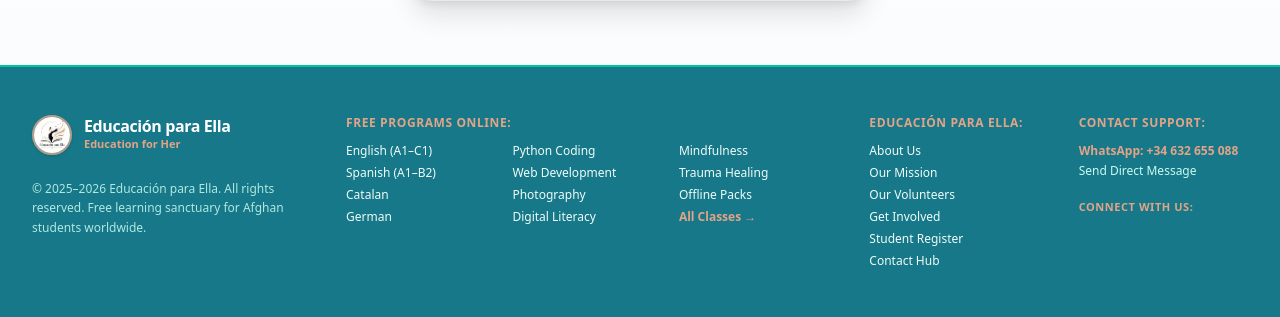
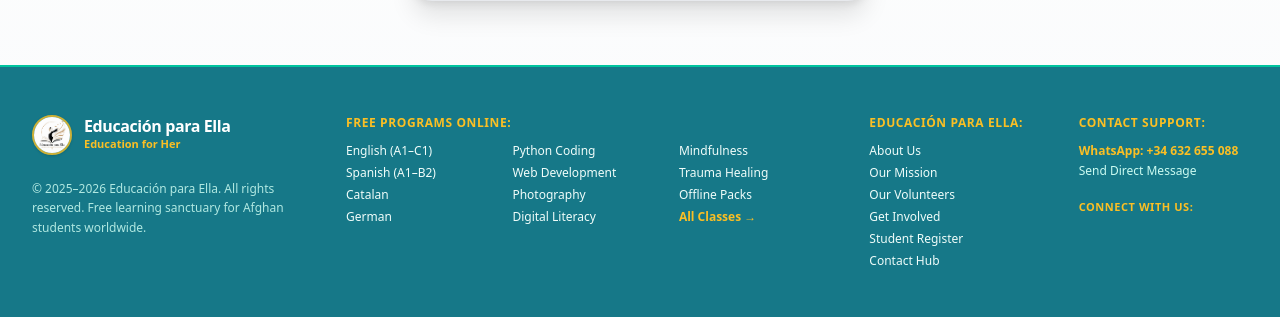
Before and after one commit to KhairullahChakir/educacion-para-ella, a Django app: page /register/ in a window 1280 px wide. Shown: the part 876-1193 px from the top of the page. Run offline with Django 5.2, Linux system fonts and the light colour scheme; data that the repository does not hold is empty.

Commit message:
Update footer headings, subtitle, and action texts from orange to bright amber-gold #fbbf24

```diff
--- a/templates/base.html
+++ b/templates/base.html
@@ -232,12 +232,12 @@
                 <!-- Left Column (3 cols): Brand & Copyright -->
                 <div class="lg:col-span-3 space-y-4">
                     <a href="{% url 'core:home' %}" class="flex items-center gap-3 group">
-                        <img src="{% static 'images/logo.jpeg' %}" alt="Education for Her Logo" class="h-10 w-10 rounded-full object-cover border-2 border-[#e2a488]/80 shadow-sm group-hover:scale-105 transition-transform shrink-0">
+                        <img src="{% static 'images/logo.jpeg' %}" alt="Education for Her Logo" class="h-10 w-10 rounded-full object-cover border-2 border-[#fbbf24]/80 shadow-sm group-hover:scale-105 transition-transform shrink-0">
                         <div>
                             <span class="text-base font-extrabold text-white tracking-tight block leading-tight">
                                 {{ footer_settings.brand_name|default:'Educación para Ella' }}
                             </span>
-                            <span class="text-[11px] font-bold text-[#e2a488] block">
+                            <span class="text-[11px] font-bold text-[#fbbf24] block">
                                 {{ footer_settings.brand_subtitle|default:'Education for Her' }}
                             </span>
                         </div>
@@ -250,53 +250,53 @@
 
                 <!-- Center Section (5 cols): Free Courses & Languages (3 Sub-Columns) -->
                 <div class="lg:col-span-5 space-y-3">
-                    <h4 class="text-xs font-black uppercase tracking-wider text-[#e2a488]">
+                    <h4 class="text-xs font-black uppercase tracking-wider text-[#fbbf24]">
                         Free Programs Online:
                     </h4>
                     <div class="grid grid-cols-2 sm:grid-cols-3 gap-x-4 gap-y-2 text-xs text-teal-50">
                         <div class="space-y-1.5">
-                            <a href="{% url 'core:classes' %}" class="block hover:text-[#e2a488] transition-colors">English (A1–C1)</a>
-                            <a href="{% url 'core:classes' %}" class="block hover:text-[#e2a488] transition-colors">Spanish (A1–B2)</a>
-                            <a href="{% url 'core:classes' %}" class="block hover:text-[#e2a488] transition-colors">Catalan</a>
-                            <a href="{% url 'core:classes' %}" class="block hover:text-[#e2a488] transition-colors">German</a>
+                            <a href="{% url 'core:classes' %}" class="block hover:text-[#fbbf24] transition-colors">English (A1–C1)</a>
+                            <a href="{% url 'core:classes' %}" class="block hover:text-[#fbbf24] transition-colors">Spanish (A1–B2)</a>
+                            <a href="{% url 'core:classes' %}" class="block hover:text-[#fbbf24] transition-colors">Catalan</a>
+                            <a href="{% url 'core:classes' %}" class="block hover:text-[#fbbf24] transition-colors">German</a>
                         </div>
                         <div class="space-y-1.5">
-                            <a href="{% url 'core:classes' %}" class="block hover:text-[#e2a488] transition-colors">Python Coding</a>
-                            <a href="{% url 'core:classes' %}" class="block hover:text-[#e2a488] transition-colors">Web Development</a>
-                            <a href="{% url 'core:classes' %}" class="block hover:text-[#e2a488] transition-colors">Photography</a>
-                            <a href="{% url 'core:classes' %}" class="block hover:text-[#e2a488] transition-colors">Digital Literacy</a>
+                            <a href="{% url 'core:classes' %}" class="block hover:text-[#fbbf24] transition-colors">Python Coding</a>
+                            <a href="{% url 'core:classes' %}" class="block hover:text-[#fbbf24] transition-colors">Web Development</a>
+                            <a href="{% url 'core:classes' %}" class="block hover:text-[#fbbf24] transition-colors">Photography</a>
+                            <a href="{% url 'core:classes' %}" class="block hover:text-[#fbbf24] transition-colors">Digital Literacy</a>
                         </div>
                         <div class="space-y-1.5">
-                            <a href="{% url 'core:mindfulness' %}" class="block hover:text-[#e2a488] transition-colors">Mindfulness</a>
-                            <a href="{% url 'core:mindfulness' %}" class="block hover:text-[#e2a488] transition-colors">Trauma Healing</a>
-                            <a href="{% url 'core:classes' %}" class="block hover:text-[#e2a488] transition-colors">Offline Packs</a>
-                            <a href="{% url 'core:classes' %}" class="block font-extrabold text-[#e2a488] hover:underline">All Classes →</a>
+                            <a href="{% url 'core:mindfulness' %}" class="block hover:text-[#fbbf24] transition-colors">Mindfulness</a>
+                            <a href="{% url 'core:mindfulness' %}" class="block hover:text-[#fbbf24] transition-colors">Trauma Healing</a>
+                            <a href="{% url 'core:classes' %}" class="block hover:text-[#fbbf24] transition-colors">Offline Packs</a>
+                            <a href="{% url 'core:classes' %}" class="block font-extrabold text-[#fbbf24] hover:underline">All Classes →</a>
                         </div>
                     </div>
                 </div>
 
                 <!-- Column 3 (2 cols): About & Organization Links -->
                 <div class="lg:col-span-2 space-y-3">
-                    <h4 class="text-xs font-black uppercase tracking-wider text-[#e2a488]">
+                    <h4 class="text-xs font-black uppercase tracking-wider text-[#fbbf24]">
                         Educación para Ella:
                     </h4>
                     <div class="space-y-1.5 text-xs text-teal-50">
-                        <a href="{% url 'core:about' %}" class="block hover:text-[#e2a488] transition-colors">About Us</a>
-                        <a href="{% url 'core:mission' %}" class="block hover:text-[#e2a488] transition-colors">Our Mission</a>
-                        <a href="{% url 'core:volunteers' %}" class="block hover:text-[#e2a488] transition-colors">Our Volunteers</a>
-                        <a href="{% url 'core:get_involved' %}" class="block hover:text-[#e2a488] transition-colors">Get Involved</a>
-                        <a href="{% url 'accounts:register' %}" class="block hover:text-[#e2a488] transition-colors">Student Register</a>
-                        <a href="{% url 'core:contact' %}" class="block hover:text-[#e2a488] transition-colors">Contact Hub</a>
+                        <a href="{% url 'core:about' %}" class="block hover:text-[#fbbf24] transition-colors">About Us</a>
+                        <a href="{% url 'core:mission' %}" class="block hover:text-[#fbbf24] transition-colors">Our Mission</a>
+                        <a href="{% url 'core:volunteers' %}" class="block hover:text-[#fbbf24] transition-colors">Our Volunteers</a>
+                        <a href="{% url 'core:get_involved' %}" class="block hover:text-[#fbbf24] transition-colors">Get Involved</a>
+                        <a href="{% url 'accounts:register' %}" class="block hover:text-[#fbbf24] transition-colors">Student Register</a>
+                        <a href="{% url 'core:contact' %}" class="block hover:text-[#fbbf24] transition-colors">Contact Hub</a>
                     </div>
                 </div>
 
                 <!-- Right Column (2 cols): Contact & Social Media -->
                 <div class="lg:col-span-2 space-y-3">
-                    <h4 class="text-xs font-black uppercase tracking-wider text-[#e2a488]">
+                    <h4 class="text-xs font-black uppercase tracking-wider text-[#fbbf24]">
                         Contact Support:
                     </h4>
                     <div class="text-xs text-teal-50 space-y-1">
-                        <a href="https://wa.me/34632655088" target="_blank" rel="noopener noreferrer" class="block text-[#e2a488] hover:text-white font-bold transition-colors">
+                        <a href="https://wa.me/34632655088" target="_blank" rel="noopener noreferrer" class="block text-[#fbbf24] hover:text-white font-bold transition-colors">
                             WhatsApp: +34 632 655 088
                         </a>
                         <a href="{% url 'core:contact' %}" class="block text-teal-100 hover:text-white transition-colors">
@@ -305,10 +305,10 @@
                     </div>
 
                     <div class="pt-2">
-                        <p class="text-[11px] font-bold uppercase tracking-wider text-[#e2a488] mb-2">Connect with us:</p>
+                        <p class="text-[11px] font-bold uppercase tracking-wider text-[#fbbf24] mb-2">Connect with us:</p>
                         <div class="flex items-center gap-2">
                             {% for social in footer_social_links %}
-                            <a href="{{ social.url }}" target="_blank" rel="noopener noreferrer" class="w-7 h-7 rounded-lg bg-white/15 hover:bg-[#e2a488] text-white hover:text-gray-900 flex items-center justify-center transition-all shadow-2xs" title="{{ social.name }}" aria-label="{{ social.name }}">
+                            <a href="{{ social.url }}" target="_blank" rel="noopener noreferrer" class="w-7 h-7 rounded-lg bg-white/15 hover:bg-[#fbbf24] text-white hover:text-gray-900 flex items-center justify-center transition-all shadow-2xs" title="{{ social.name }}" aria-label="{{ social.name }}">
                                 {% if social.platform == 'facebook' %}
                                 <svg class="w-3.5 h-3.5" fill="currentColor" viewBox="0 0 24 24"><path d="M24 12.073c0-6.627-5.373-12-12-12s-12 5.373-12 12c0 5.99 4.388 10.954 10.125 11.854v-8.385H7.078v-3.47h3.047V9.43c0-3.007 1.792-4.669 4.533-4.669 1.312 0 2.686.235 2.686.235v2.953H15.83c-1.491 0-1.956.925-1.956 1.874v2.25h3.328l-.532 3.47h-2.796v8.385C19.612 23.027 24 18.062 24 12.073z"/></svg>
                                 {% elif social.platform == 'telegram' %}
```
Also changed, not shown: theme/static/css/dist/styles.css.
